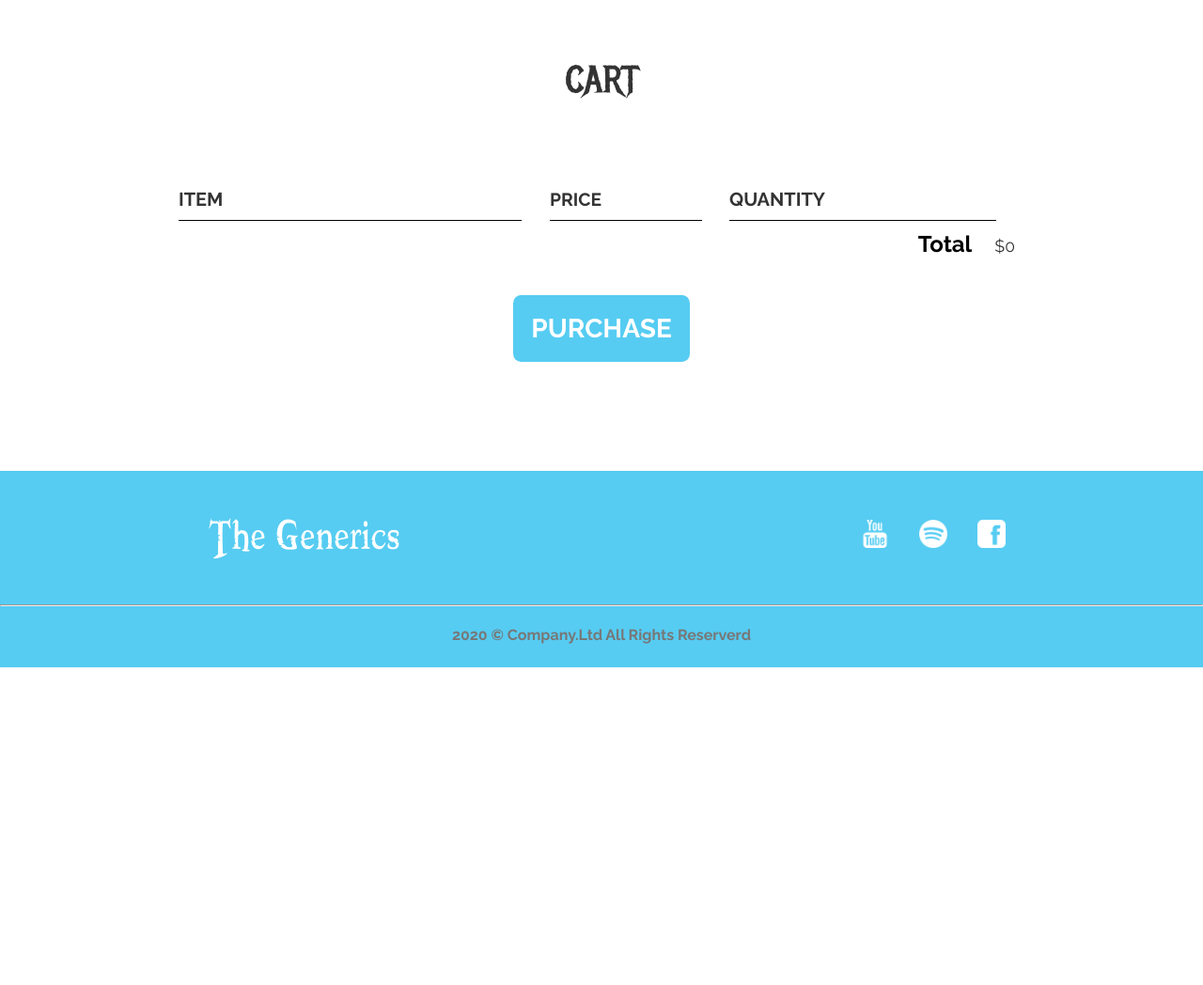
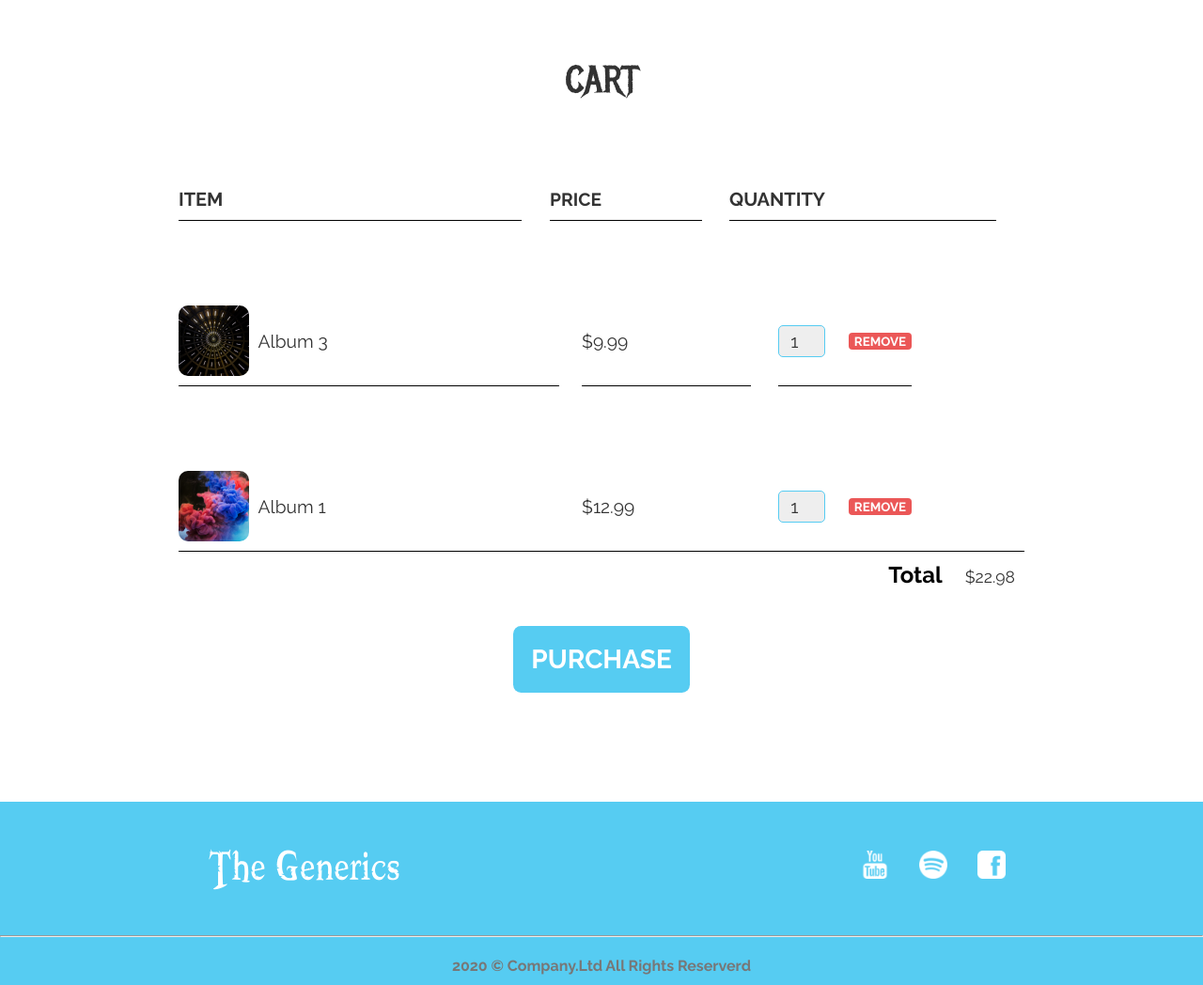
Before and after one commit to Neha8901/ShoppingCart, a plain HTML site: page src/store.html in a window 1280 px wide. Shown: the part 1924-2972 px from the top of the page at 94% size. Before the commit the page ends 2634 px from the top, so only its background shows below. Drawn offline with Linux system fonts and the light colour scheme; files whose address does not match are found by name.

Commit message:
Added function to remove cart item and function to update total price from cart

```diff
--- /dev/null
+++ b/js/store.js
@@ -0,0 +1,39 @@
+//console.log("Hello");
+
+const removeCartItemsButtons = document.getElementsByClassName("btn-danger");
+const cartItemsContainer = document.getElementsByClassName("cart-items")[0];
+const cartRows = cartItemsContainer.getElementsByClassName("cart-row");
+const cartTotalPrice = document.getElementsByClassName("cart-total")[0].getElementsByClassName("cart-total-price")[0];
+
+for (let i = 0; i < removeCartItemsButtons.length; i++) {
+    removeCartItemsButtons[i].addEventListener('click', removeCartItem );
+}
+
+function removeCartItem(e) {
+    let btn = e.target;
+    let itemRow = btn.parentElement.parentElement;
+    //let parent = itemRow.parentNode;
+
+    itemRow.remove();
+    //parent.removeChild(itemRow);
+    updateCartTotal();
+}
+
+function updateCartTotal() {
+    var itemPrice, quantity, total = 0;
+
+    for (let i = 0; i < cartRows.length; i++) {
+
+        itemPrice = parseFloat(cartRows[i].getElementsByClassName("cart-price")[0].innerText.replace('$', ''));
+        quantity = cartRows[i].getElementsByClassName("cart-quantity-input")[0].value;
+
+        total += itemPrice * quantity;
+
+        //console.log(itemPrice, quantity);
+    }
+
+    //console.log("$"+total);
+    cartTotalPrice.innerText = "$"+total;
+}
+
+updateCartTotal();
--- a/src/store.html
+++ b/src/store.html
@@ -95,9 +95,33 @@
                 <span class="cart-price cart-header cart-column">PRICE</span>
                 <span class="cart-quantity cart-header cart-column">QUANTITY</span>
             </div>
+
             <div class="cart-items">
+                <div class="cart-row">
+                    <div class="cart-item cart-column">
+                        <img class="cart-item-image" src="../images/Album 3.png" width="100" height="100">
+                        <span class="cart-item-title">Album 3</span>
+                    </div>
+                    <div class="cart-price cart-column">$9.99</div>
+                    <div class="cart quantity cart-column">
+                        <input class="cart-quantity-input" type="number" value="1">
+                        <button class="btn-danger" type="button">REMOVE</button>
+                    </div>
+                </div>
 
+                <div class="cart-row">
+                    <div class="cart-item cart-column">
+                        <img class="cart-item-image" src="../images/Album 1.png" width="100" height="100">
+                        <span class="cart-item-title">Album 1</span>
+                    </div>
+                    <div class="cart-price cart-column">$12.99</div>
+                    <div class="cart quantity cart-column">
+                        <input class="cart-quantity-input" type="number" value="1">
+                        <button class="btn-danger" type="button">REMOVE</button>
+                    </div>
+                </div>
             </div>
+
             <div class="cart-total">
                 <strong class="cart-total-title">Total</strong>
                 <span class="cart-total-price">$0</span>
@@ -131,5 +155,6 @@
             <h4 class="footer-txt">2020 &copy; Company.Ltd  All Rights Reserverd</h4>
         </footer>
 
+        <script type="text/javascript" src="../js/store.js" async></script>
     </body>
 </html>
```
